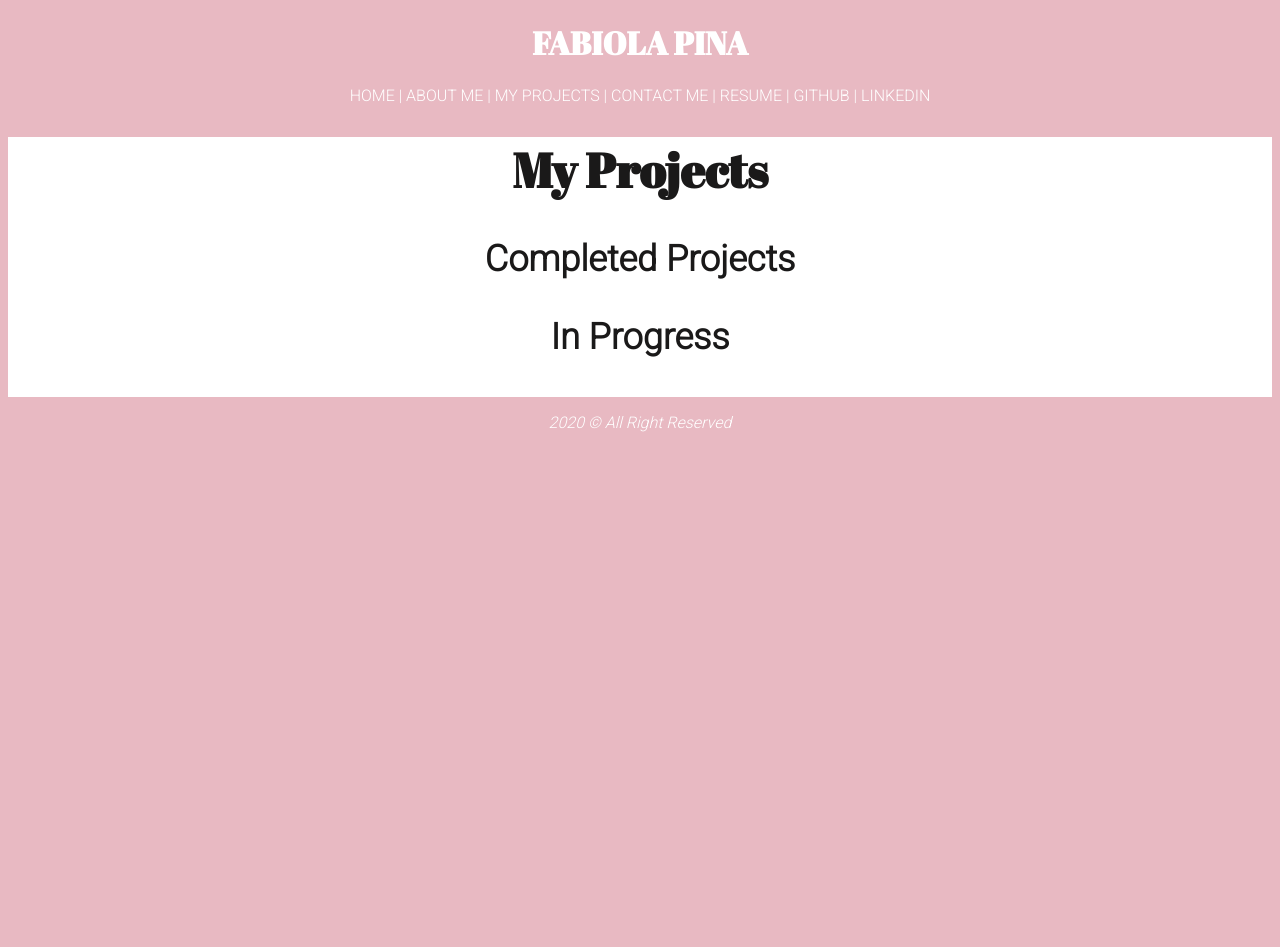
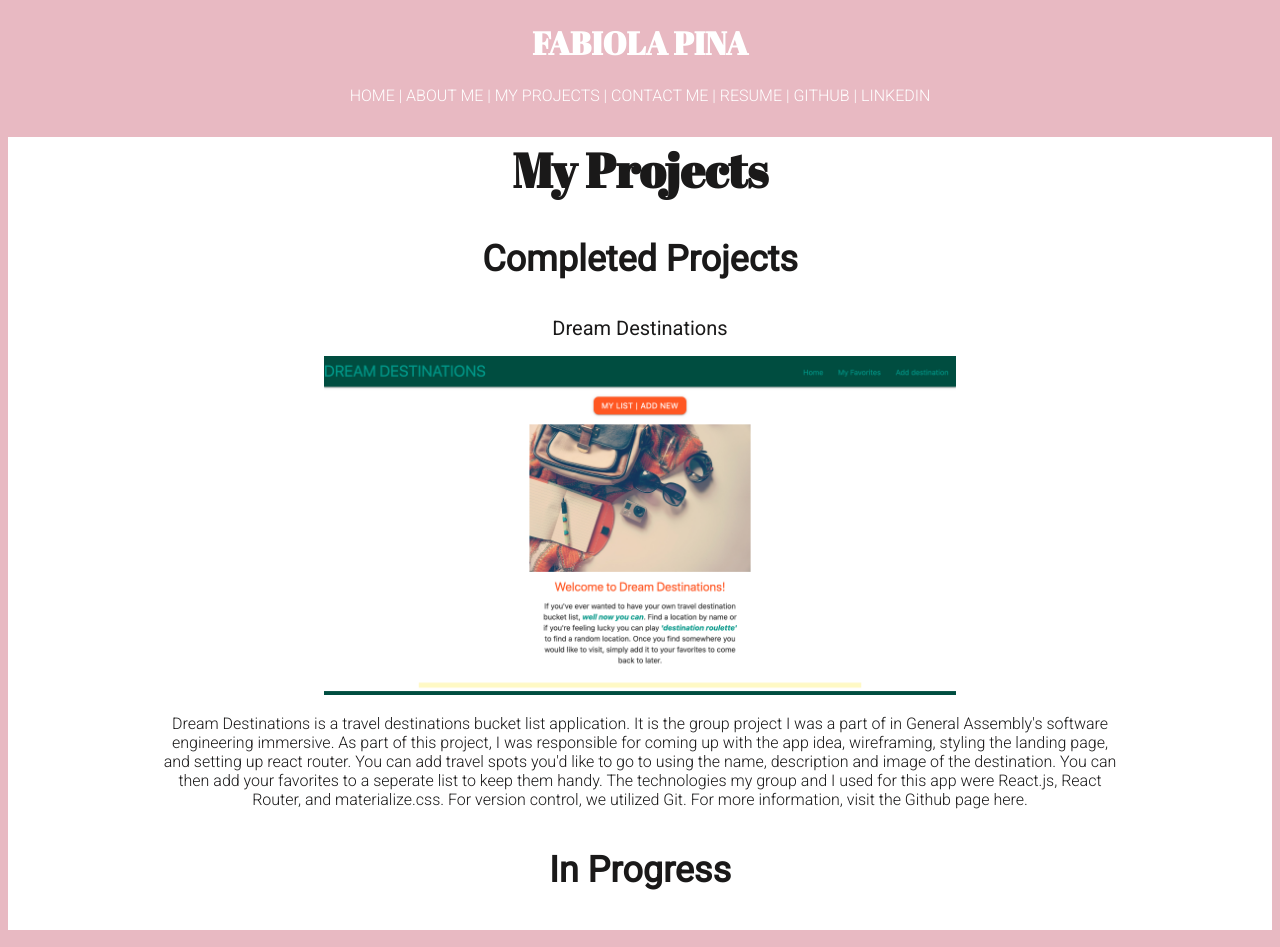
Before and after one commit to fabiolamariapina/portfolio-website, a React (Create React App) app in the folder portfolio/: page /my-projects in a window 1280 px wide. Shown: the top 947 px of the page. Before the commit the page ends 800 px from the top, so only its background shows below. Built offline with nearby package versions, Linux system fonts and the light colour scheme.

Commit message:
added dream destinations to the complete section of my projects page

```diff
--- a/portfolio/src/components/MyProjects.jsx
+++ b/portfolio/src/components/MyProjects.jsx
@@ -7,13 +7,53 @@ export default class MyProjects extends Component {
         <h1 className="my-projects" id="my-projects-header">
           My Projects
         </h1>
+        <div className="projects">
           <h3 className="my-projects" id="completed-projects">
             Completed Projects
           </h3>
+          <div className="project-images-and-link">
+            <p className="my-projects">
+              <a
+                href="https://mern-destinations.herokuapp.com/"
+                target="_blank"
+                id="dream-destinations-link"
+              >
+                Dream Destinations
+              </a>{" "}
+            </p>
+            <img
+              className="my-projects"
+              id="dream-destinations"
+              src="/images/DreamDestinations.jpg"
+              alt="dream destinations"
+            />
+            <br />
+            <p className="my=projects" id="dream-destinations-description">
+              Dream Destinations is a travel destinations bucket list
+              application. It is the group project I was a part of in General
+              Assembly's software engineering immersive. As part of this
+              project, I was responsible for coming up with the app idea,
+              wireframing, styling the landing page, and setting up react
+              router. You can add travel spots you'd like to go to using the
+              name, description and image of the destination. You can then add
+              your favorites to a seperate list to keep them handy. The
+              technologies my group and I used for this app were React.js, React
+              Router, and materialize.css. For version control, we utilized Git.
+              For more information, visit the Github page{" "}
+              <a
+                href="https://github.com/TCJohnson1/MERN-location-front"
+                target="_blank"
+                id="dream-destinations-github-page"
+              >
+                here.
+              </a>{" "}
+            </p>
+          </div>
           <h3 className="my-projects" id="in-progress">
             In Progress{" "}
           </h3>
         </div>
+      </div>
     );
   }
 }
--- a/portfolio/src/index.css
+++ b/portfolio/src/index.css
@@ -1,6 +1,7 @@
 /* GENERAL STYLING, APPLIES TO ALL PAGES */
 /* import roboto font from google */
 @import url("https://fonts.googleapis.com/css2?family=Roboto:wght@300&display=swap");
+@import url("https://fonts.googleapis.com/css2?family=Roboto&display=swap");
 
 /* import Abril Fatface  */
 @import url("https://fonts.googleapis.com/css2?family=Abril+Fatface&display=swap");
@@ -174,6 +175,35 @@ a:hover {
   font-size: 36px;
 }
 
+#dream-destinations {
+  display: block;
+  margin-left: auto;
+  margin-right: auto;
+  width: 50%;
+  max-width: 50%;
+}
+
+#dream-destinations-link {
+  color: #1a1919;
+  font-family: "Roboto", sans-serif;
+  font-weight: 400;
+  font-size: 20px;
+}
+
+#dream-destinations-link:hover,
+#dream-destinations-github-page:hover {
+  color: #e8b9c2;
+}
+
+#dream-destinations-description {
+  margin: 0px 150px 40px;
+  text-align: center;
+}
+
+#dream-destinations-github-page {
+  color: #1a1919;
+}
+
 /* CONTACT ME PAGE STYLING */
 .contact-me {
   text-align: center;
```
Also changed, not shown: portfolio/public/images/dreamDestinations.jpg (added), 1 other file (tests, documents, lock files or other folders). Lines whose indentation alone changed are shown as unchanged.
